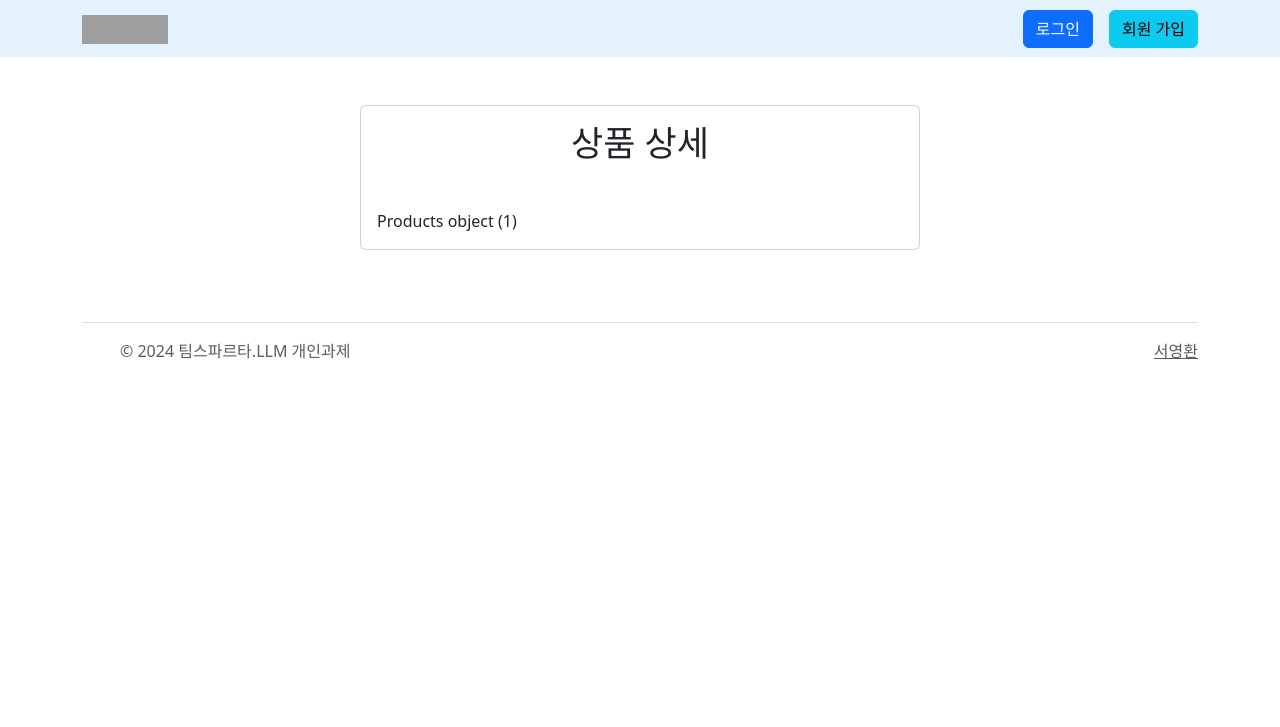
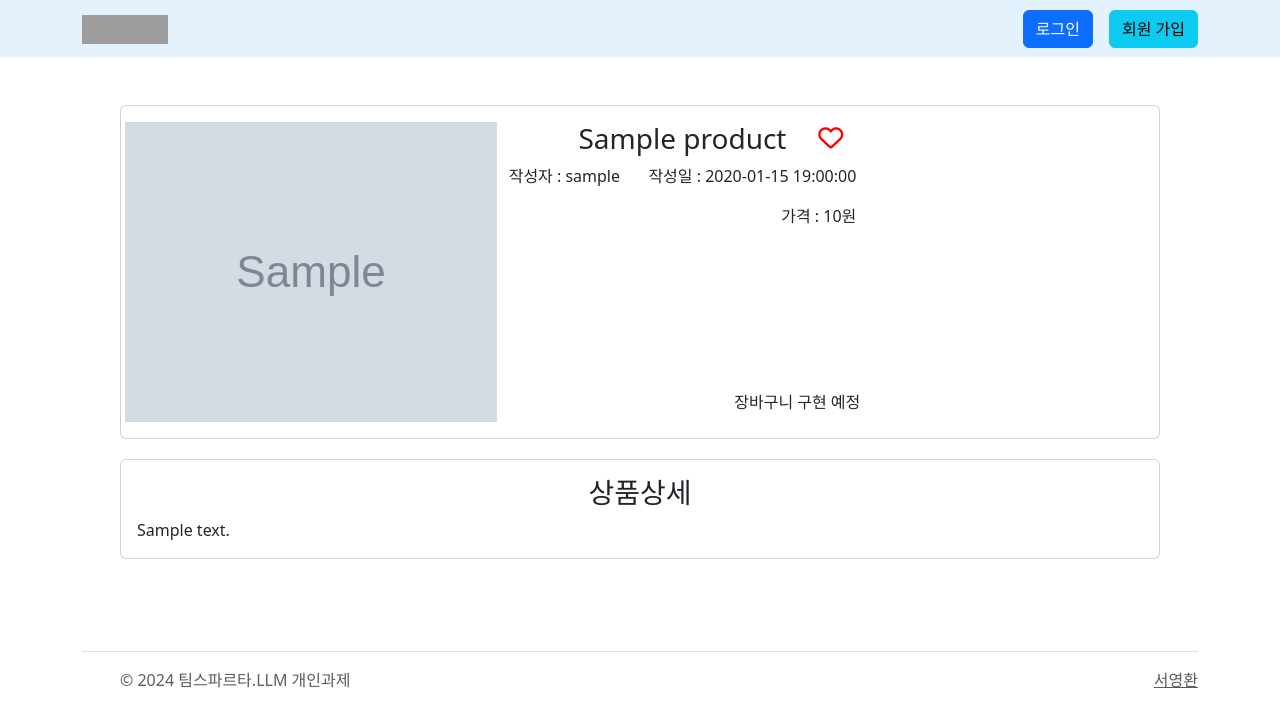
Before and after one commit to SHY-89/llm_project, a Django app: page /products/detail/1 in a window 1280 px wide. Shown: the top 727 px of the page. Run offline with Django 4.2, Linux system fonts and the light colour scheme; tables that the repository leaves empty hold one stand-in row (values such as "Sample post"); grey boxes marked "Sample" are stand-in pictures; some libraries are stand-ins or nearby versions; grey boxes are pictures that could not be loaded.

Commit message:
feat products/detail add & cart not implemented

```diff
--- a/LLMProject/settings.py
+++ b/LLMProject/settings.py
@@ -38,6 +38,7 @@ INSTALLED_APPS = [
     "django.contrib.sessions",
     "django.contrib.messages",
     "django.contrib.staticfiles",
+    "django.contrib.humanize",
     "accounts",
     "products",
 ]
--- a/products/templates/products/detail.html
+++ b/products/templates/products/detail.html
@@ -1,10 +1,87 @@
 {% extends 'base.html' %}
-
+{% load humanize %}
 {% block content %}
-<div class="card" style="width: 35rem; margin: 0 auto;">
+<div class="card" style="width: 65rem; margin: 0 auto;">
   <div class="card-body">
-      <h5 class="card-title text-center" style="font-size: 35px;margin-bottom: 45px;">상품 상세</h5>
-      {{ product }}
+    <div class="d-flex">
+      <div class="row">
+        <div class="swiper myProductSwiper col-6" style="height: 300px;">
+          <div class="swiper-wrapper">
+            {% for p_image in product.p_images.all %}
+              <div class="swiper-slide">
+                <img class="slide_img" src="{{ p_image.image.url }}" alt="{{ p_image.image }}" style="width: 100%;height: 100%;object-fit: fill;" />
+              </div>
+            {% endfor %}
+          </div>
+        </div>
+        <div class="col-6 position-relative">
+          <h3 class="text-center position-relative">
+            {{ product.title }}
+            <div class="d-flex position-absolute" style="top: -10px;right: 0;">
+              {% if product.owenr.username == request.user.username %}
+                <a href="" class="btn" style="font-size: 25px; color: green">
+                  <i class="fa-solid fa-pen-to-square"></i>
+                </a>
+                <form action="" method="post">
+                  {% csrf_token %}
+                  <button type="submit" class="btn" style="font-size: 25px; color: red">
+                    <i class="fa-regular fa-trash-can"></i>
+                  </button>
+                </form>
+              {% else %}
+                <form action="" method="post">
+                  {% csrf_token %}
+                  {% if request.user in product.like_users.all %}
+                    <button type="submit" class="btn" style="font-size: 25px; color: red"><i class="fa-solid fa-heart"></i></button>
+                  {% else %}
+                    <button type="submit" class="btn" style="font-size: 25px; color: red"><i class="fa-regular fa-heart"></i></button>
+                  {% endif %}
+                </form>
+              {% endif %}
+            </div>
+          </h3>
+          <p class="text-end">
+            <span style="float:left;">
+              작성자 : {{ product.owenr.username }}
+            </span>
+            <span>
+              작성일 : {{ product.created_at|date:"Y-m-d H:i:s" }}
+            </span>
+          </p>
+          <p class="text-end">
+            가격 : {{ product.price | intcomma }}원
+          </p>
+          <div class="position-absolute bottom-0 end-0 p-2">
+            장바구니 구현 예정
+          </div>
+        </div>
+      </div>
+    </div>
   </div>
 </div>
+<div class="card" style="width: 65rem; margin: 20px auto;">
+  <div class="card-body">
+    <h3 class="text-center">상품상세</h3>
+      {{ product.content|linebreaksbr }}
+  </div>
+</div>
+<script src="https://unpkg.com/swiper/swiper-bundle.min.js"></script>
+<script>
+  const swiper = new Swiper('.myProductSwiper', {
+    loop: true,
+    pagination: {
+      el: '.swiper-pagination',
+      clickable: true
+    },
+    navigation: {
+      nextEl: '.swiper-button-next',
+      prevEl: '.swiper-button-prev'
+    },
+    autoplay : {
+      delay : 3000,
+      disableOnInteraction : false,
+    },
+    slidesPerView: 'auto',
+  })
+</script>
 {% endblock %}
--- a/templates/base.html
+++ b/templates/base.html
@@ -72,6 +72,6 @@
 
     <script src="https://code.jquery.com/jquery-3.7.1.min.js" integrity="sha256-/JqT3SQfawRcv/BIHPThkBvs0OEvtFFmqPF/lYI/Cxo=" crossorigin="anonymous"></script>
     <script src="https://cdn.jsdelivr.net/npm/bootstrap@5.3.3/dist/js/bootstrap.bundle.min.js" integrity="sha384-YvpcrYf0tY3lHB60NNkmXc5s9fDVZLESaAA55NDzOxhy9GkcIdslK1eN7N6jIeHz" crossorigin="anonymous"></script>
-
+    <script src="https://kit.fontawesome.com/8f954b3564.js" crossorigin="anonymous"></script>
   </body>
 </html>
```
